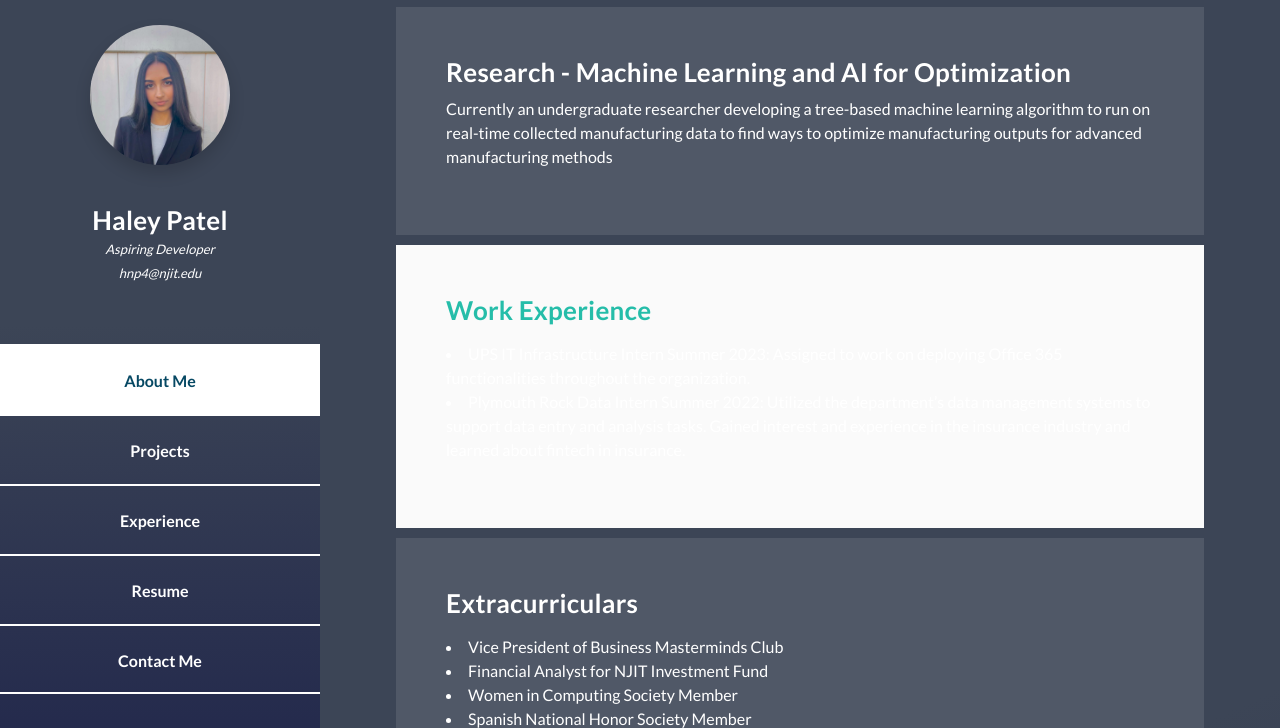
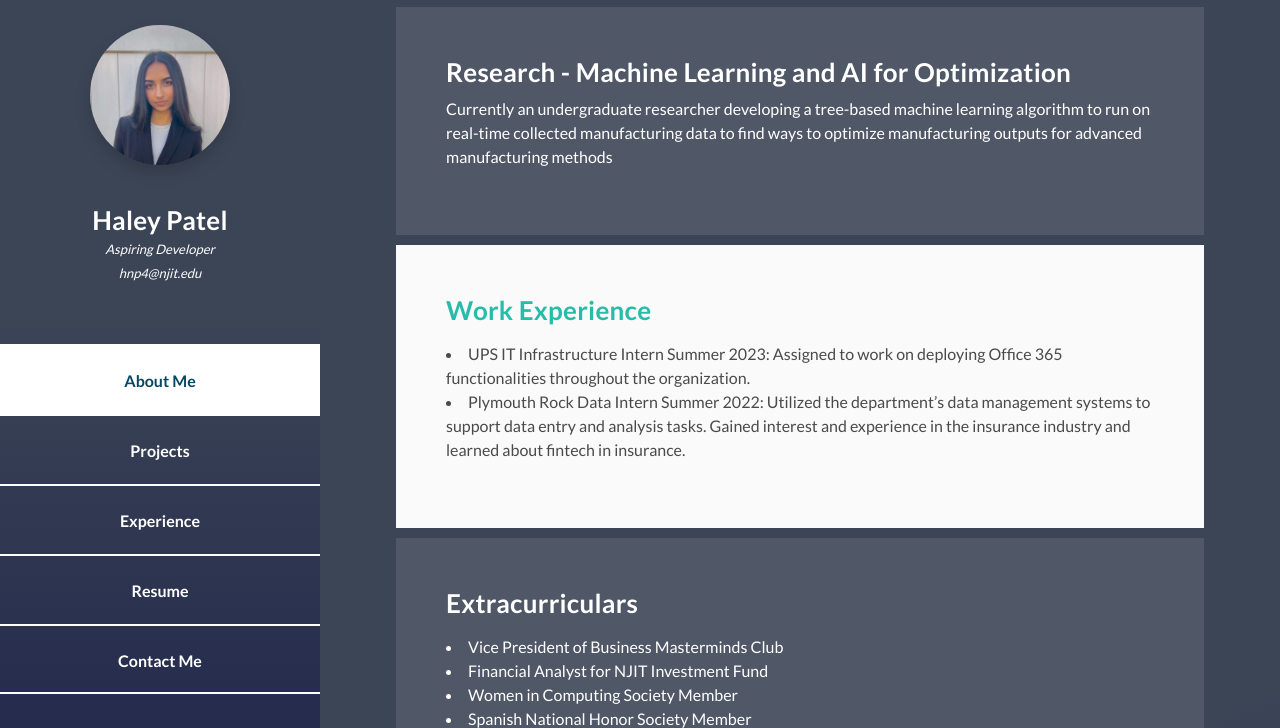
Before and after one commit to haleynpatel/haleynpatel.github.io, a plain HTML site: page index.html in a window 1280 px wide. In both pictures the pointer is over the item 800 px from the left and 3189 px from the top of the page. Shown: the part 2824-3552 px from the top of the page. Drawn offline with nearby package versions, Linux system fonts and the light colour scheme.

Commit message:
Added list font color change during hover

```diff
--- a/css/styles.css
+++ b/css/styles.css
@@ -469,6 +469,10 @@ button:hover {
 .experiences-item:hover p {
     color: #4a4a4a;
 }
+.experiences-item:hover li {
+    color: #4a4a4a;
+}
+
 
 .experiences-item .service-icon {
     width: 30px;
```
